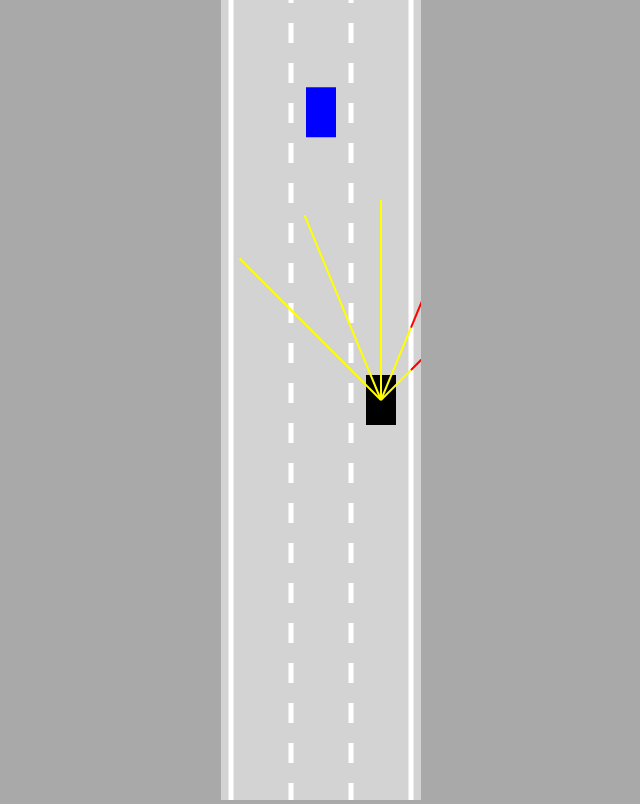
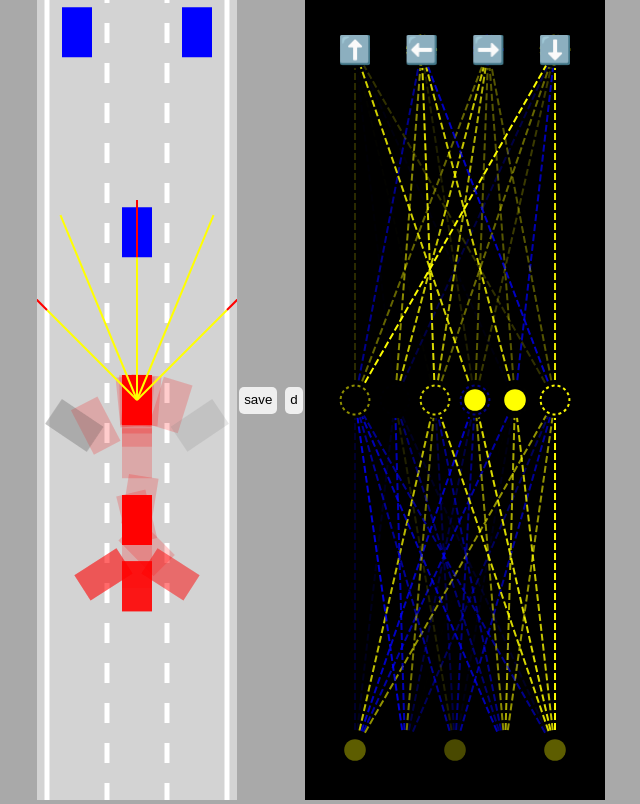
Before and after one commit to qwerkear/carsim, a plain HTML site: page index.html in a window 1280 px wide. Shown: the whole page, without its empty margins (319-959 px from the left). Drawn offline with Linux system fonts and the light colour scheme; animation ran at ten frames a second.

Commit message:
support for saving network + multiple generations

```diff
--- a/car.js
+++ b/car.js
@@ -25,18 +25,18 @@ class Car {
     }
 
     update(roadBorders, traffic) {
-        //if (!this.damaged) { //this line will stop motion if the car becomes damaged
+        if (!this.damaged) { //this line will stop motion if the car becomes damaged
         this.#move()
         this.polygon = this.#createPolygon()
         this.damaged = this.#assessDamage(roadBorders, traffic)
-        //}
+        }
         if (this.sensor) {
             this.sensor.update(roadBorders, traffic)
             const offsets = this.sensor.readings.map(
                 s => s == null ? 0 : 1 - s.offset
             )
             const outputs = NeuralNetwork.feedForward(offsets, this.brain)
-            console.log(outputs)
+            //console.log(outputs)
 
             if (this.useBrain) {
                 this.controls.forward = outputs[0]
@@ -142,7 +142,7 @@ class Car {
         this.y -= Math.cos(this.angle) * this.velocity
     }
 
-    draw(ctx, color) {
+    draw(ctx, color, drawSensor = false) {
         if (this.damaged) {
             ctx.fillStyle = "gray"
         } else {
@@ -155,7 +155,7 @@ class Car {
         }
         ctx.fill()
 
-        if (this.sensor) {
+        if (this.sensor && drawSensor) {
             this.sensor.draw(ctx)
         }
     }
--- a/index.html
+++ b/index.html
@@ -6,7 +6,13 @@
 </head>
 
 <body>
-    <canvas id="myCanvas"></canvas>
+    <canvas id="carCanvas"></canvas>
+    <div id = "verticalButtons">
+        <button onclick="save()">save</button>
+        <button onclick="discard()">d</button>
+    </div>
+    <canvas id="networkCanvas"></canvas>
+    <script src="visualizer.js"></script>
     <script src="network.js"></script>
     <script src="sensor.js"></script>
     <script src="utils.js"></script>
--- a/main.js
+++ b/main.js
@@ -1,33 +1,96 @@
-const canvas = document.getElementById("myCanvas");
-canvas.width = 200;
+const carCanvas = document.getElementById("carCanvas");
+carCanvas.width = 200;
+const networkCanvas = document.getElementById("networkCanvas");
+networkCanvas.width = 300;
 
-const ctx = canvas.getContext("2d");
-const road = new Road(canvas.width / 2, canvas.width * 0.9)
-const car = new Car(road.getLaneCenter(3), 100, 30, 50, "AI", 5);
+const carCtx = carCanvas.getContext("2d");
+const networkCtx = networkCanvas.getContext("2d");
+
+const road = new Road(carCanvas.width / 2, carCanvas.width * 0.9)
+//const car = new Car(road.getLaneCenter(3), 100, 30, 50, "AI", 5);
+const N = 100;
+const cars = generateCars(N)
+let bestCar = cars[0]
+if(localStorage.getItem("bestBrain")){
+    for(let i = 0; i<cars.length; i++){
+        cars[i].brain=JSON.parse(
+            localStorage.getItem("bestBrain")
+        )
+        if(i!=0){
+            NeuralNetwork.mutate(cars[i].brain,0.25)
+        }
+    }
+
+}
+
 
 const traffic = [
-    new Car(road.getLaneCenter(1), -100, 30, 50, "DUMMY", 2)
+    new Car(road.getLaneCenter(0), -500, 30, 50, "DUMMY", 2),
+    new Car(road.getLaneCenter(0), -300, 30, 50, "DUMMY", 2),
+    new Car(road.getLaneCenter(1), -100, 30, 50, "DUMMY", 2),
+    new Car(road.getLaneCenter(1), -700, 30, 50, "DUMMY", 2),
+    new Car(road.getLaneCenter(2), -300, 30, 50, "DUMMY", 2),
+    new Car(road.getLaneCenter(2), -500, 30, 50, "DUMMY", 2),
+
 ]
 
 animate();
 
-function animate() {
+function save() {
+    localStorage.setItem("bestBrain",
+        JSON.stringify(bestCar.brain)
+    )
+}
+
+function discard() {
+    localStorage.removeItem("bestBrain")
+}
+
+function generateCars(N) {
+    const cars = []
+    for (let i = 1; i <= N; i++) {
+        cars.push(new Car(road.getLaneCenter(1), 100, 30, 50, "AI"))
+    }
+    return cars
+}
+
+function animate(time) {
     for (let i = 0; i < traffic.length; i++) {
         traffic[i].update(road.borders, [])
     }
-    car.update(road.borders, traffic)
+    for (let i = 0; i < cars.length; i++) {
+        cars[i].update(road.borders, traffic)
+    }
 
-    canvas.height = window.innerHeight;
+    bestCar = cars.find(
+        c => c.y == Math.min(
+            ...cars.map(c => c.y)
+        )
+    )
 
-    ctx.save()
-    ctx.translate(0, -car.y + canvas.height * 0.5)
+    carCanvas.height = window.innerHeight;
+    networkCanvas.height = window.innerHeight;
 
-    road.draw(ctx)
+    carCtx.save()
+    carCtx.translate(0, -bestCar.y + carCanvas.height * 0.5)
+
+    road.draw(carCtx)
     for (let i = 0; i < traffic.length; i++) {
-        traffic[i].draw(ctx, "blue")
+        traffic[i].draw(carCtx, "blue")
     }
-    car.draw(ctx, "black")
+    carCtx.globalAlpha = 0.2
+    for (let i = 0; i < cars.length; i++) {
+        cars[i].draw(carCtx, "red")
+    }
+    carCtx.globalAlpha = 1
+    bestCar.draw(carCtx, "red", true)
 
-    ctx.restore()
+
+    //car.draw(carCtx, "black")
+
+    carCtx.restore()
+
+    networkCtx.lineDashOffset = -time / 50
+    Visualizer.drawNetwork(networkCtx, bestCar.brain)
     requestAnimationFrame(animate)
 }
--- a/network.js
+++ b/network.js
@@ -14,6 +14,27 @@ class NeuralNetwork {
             outputs = Level.feedForward(outputs, network.levels[i])
         }
         return outputs
+    }
+
+    static mutate(network, amount = 1){
+        network.levels.forEach(level => {
+            for(let i=0; i< level.biases.length; i++){
+                level.biases[i]=lerp(
+                    level.biases[i],
+                    Math.random()*2-1,
+                    amount
+                )
+            }
+            for(let i=0; i< level.weights.length; i++){
+                for(let j=0; j< level.weights[i].length; j++){
+                    level.weights[i][j]=lerp(
+                        level.weights[i][j],
+                        Math.random()*2-1,
+                        amount
+                    )
+                }
+            }
+        })
     }
 }
 
--- a/style.css
+++ b/style.css
@@ -2,9 +2,27 @@ body{
     margin:0;
     background: darkgray;
     overflow: hidden;
-    text-align: center;
+    display:flex;
+    justify-content:center;
+    align-items: center;
+}
+#networkCanvas{
+    background:black;
+    flex-direction:column;
 }
 
-#myCanvas{
+button{
+    border:none;
+    border-radius: 5px;
+    padding: 5px 5px 7px 5px;
+    margin: 2px;
+    cursor: pointer;
+}
+
+button:hover{
+    background:blue;
+}
+
+#carCanvas{
     background: lightgray;
 }
--- a/utils.js
+++ b/utils.js
@@ -39,3 +39,11 @@ function polysIntersect(poly1, poly2) {
     }
     return false
 }
+
+function getRGBA(value){
+    const alpha=Math.abs(value);
+    const R=value<0?0:255;
+    const G=R;
+    const B=value>0?0:255;
+    return "rgba("+R+","+G+","+B+","+alpha+")";
+}
--- /dev/null
+++ b/visualizer.js
@@ -0,0 +1,110 @@
+class Visualizer{
+    static drawNetwork(ctx,network){
+        const margin=50;
+        const left=margin;
+        const top=margin;
+        const width=ctx.canvas.width-margin*2;
+        const height=ctx.canvas.height-margin*2;
+
+        const levelHeight=height/network.levels.length;
+
+        for(let i=network.levels.length-1;i>=0;i--){
+            const levelTop=top+
+                lerp(
+                    height-levelHeight,
+                    0,
+                    network.levels.length==1
+                        ?0.5
+                        :i/(network.levels.length-1)
+                );
+
+            ctx.setLineDash([7,3]);
+            Visualizer.drawLevel(ctx,network.levels[i],
+                left,levelTop,
+                width,levelHeight,
+                i==network.levels.length-1
+                    ?['⬆️','⬅️','➡️','⬇️']
+                    :[]
+            );
+        }
+    }
+
+    static drawLevel(ctx,level,left,top,width,height,outputLabels){
+        const right=left+width;
+        const bottom=top+height;
+
+        const {inputs,outputs,weights,biases}=level;
+
+        for(let i=0;i<inputs.length;i++){
+            for(let j=0;j<outputs.length;j++){
+                ctx.beginPath();
+                ctx.moveTo(
+                    Visualizer.#getNodeX(inputs,i,left,right),
+                    bottom
+                );
+                ctx.lineTo(
+                    Visualizer.#getNodeX(outputs,j,left,right),
+                    top
+                );
+                ctx.lineWidth=2;
+                ctx.strokeStyle=getRGBA(weights[i][j]);
+                ctx.stroke();
+            }
+        }
+
+        const nodeRadius=18;
+        for(let i=0;i<inputs.length;i++){
+            const x=Visualizer.#getNodeX(inputs,i,left,right);
+            ctx.beginPath();
+            ctx.arc(x,bottom,nodeRadius,0,Math.PI*2);
+            ctx.fillStyle="black";
+            ctx.fill();
+            ctx.beginPath();
+            ctx.arc(x,bottom,nodeRadius*0.6,0,Math.PI*2);
+            ctx.fillStyle=getRGBA(inputs[i]);
+            ctx.fill();
+        }
+
+        for(let i=0;i<outputs.length;i++){
+            const x=Visualizer.#getNodeX(outputs,i,left,right);
+            ctx.beginPath();
+            ctx.arc(x,top,nodeRadius,0,Math.PI*2);
+            ctx.fillStyle="black";
+            ctx.fill();
+            ctx.beginPath();
+            ctx.arc(x,top,nodeRadius*0.6,0,Math.PI*2);
+            ctx.fillStyle=getRGBA(outputs[i]);
+            ctx.fill();
+
+            ctx.beginPath();
+            ctx.lineWidth=2;
+            ctx.arc(x,top,nodeRadius*0.8,0,Math.PI*2);
+            ctx.strokeStyle=getRGBA(biases[i]);
+            ctx.setLineDash([3,3]);
+            ctx.stroke();
+            ctx.setLineDash([]);
+
+            if(outputLabels[i]){
+                ctx.beginPath();
+                ctx.textAlign="center";
+                ctx.textBaseline="middle";
+                ctx.fillStyle="black";
+                ctx.strokeStyle="white";
+                ctx.font=(nodeRadius*1.5)+"px Arial";
+                ctx.fillText(outputLabels[i],x,top+nodeRadius*0.1);
+                ctx.lineWidth=0.5;
+                ctx.strokeText(outputLabels[i],x,top+nodeRadius*0.1);
+            }
+        }
+    }
+
+    static #getNodeX(nodes,index,left,right){
+        return lerp(
+            left,
+            right,
+            nodes.length==1
+                ?0.5
+                :index/(nodes.length-1)
+        );
+    }
+}
```
